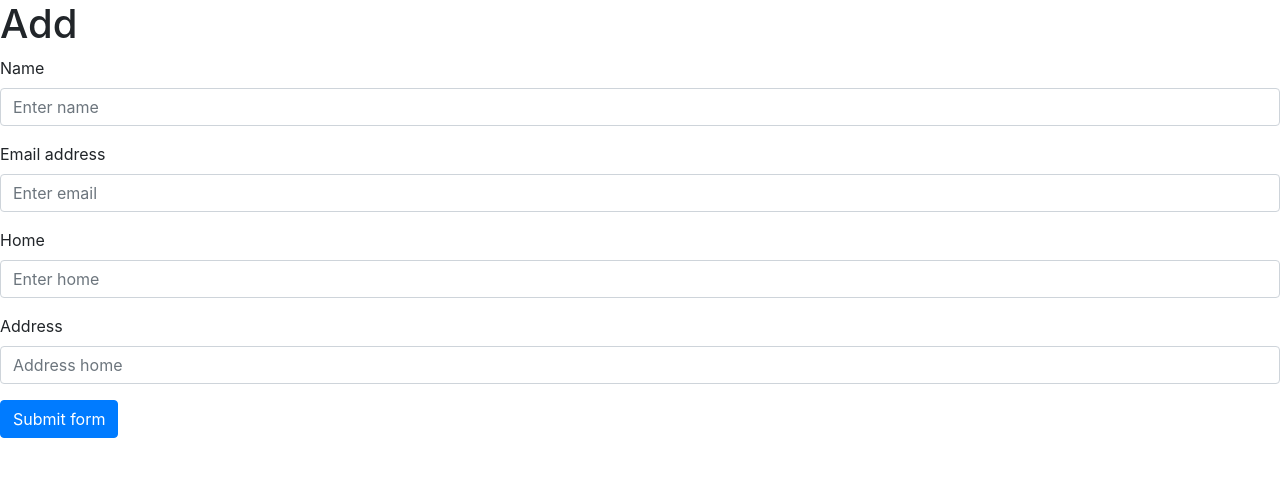
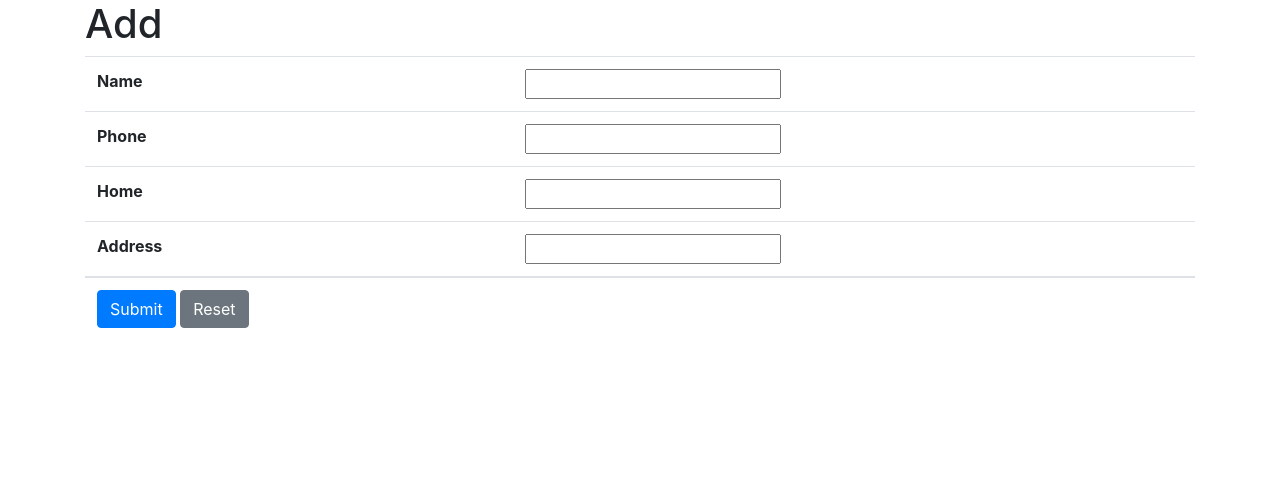
Before and after one commit to shoishizaki/employee_manage_web_app, a Django app: page /add/ in a window 1280 px wide. Shown: the part 56-533 px from the top of the page. Run offline with Django 3.2, Linux system fonts and the light colour scheme; some libraries are stand-ins or nearby versions.

Commit message:
Create add but can’t use

```diff
--- /dev/null
+++ b/employee_management/forms.py
@@ -0,0 +1,26 @@
+from django import forms
+
+
+class AddForm(forms.Form):
+    name = forms.CharField(
+        label='name',
+        max_length=200,
+        required=True,
+    )
+
+    phone = forms.IntegerField(
+        label='phone',
+        required=True,
+    )
+
+    home = forms.CharField(
+        label='home',
+        max_length=200,
+        required=True,
+    )
+
+    address = forms.CharField(
+        label='address',
+        max_length=200,
+        required=True,
+    )
--- a/employee_management/urls.py
+++ b/employee_management/urls.py
@@ -5,5 +5,5 @@ from . import views
 urlpatterns = [
     path('', views.first_page, name='first_page'),
     path('detail/', views.detail_page, name='detail_page'),
-    path('add/', views.add_function, name='add_function'),
+    path('add/', views.add_page, name='add_page'),
 ]
--- a/employee_management/views.py
+++ b/employee_management/views.py
@@ -1,6 +1,8 @@
 from django.shortcuts import render
+from django.shortcuts import redirect
 
 from employee_management.model.employee_model import Employee
+from .forms import AddForm
 # Create your views here.
 
 
@@ -15,5 +17,20 @@ def detail_page(request):
     return render(request, 'employee_management/detail_page.html', detail_page_dict)
 
 
-def add_function(request):
-    return render(request, 'employee_management/add_function.html')
+def add_page(request):
+    form = AddForm(request.POST or None)
+    if form.is_valid():
+        employee = Employee()
+        employee.name = form.cleaned_data['name']
+        employee.phone = form.cleaned_data['phone']
+        employee.home = form.cleaned_data['home']
+        employee.address = form.cleaned_data['address']
+
+        Employee.objects.create(
+            name=employee.name,
+            phone=employee.phone,
+            home=employee.home,
+            address=employee.address,
+        )
+        return redirect('employee_management/first_page.html')
+    return render(request, 'employee_management/add_function.html', {'form':form})
--- a/templates/employee_management/add_function.html
+++ b/templates/employee_management/add_function.html
@@ -1,26 +1,39 @@
 {% extends "base.html" %}
 {% block content %}
 
-  <h1>Add</h1>
-  <form>
-    <div class="form-group">
-      <label for="formGroupExampleInput">Name</label>
-      <input type="text" class="form-control" id="formGroupExampleInput" placeholder="Enter name">
-    </div>
-    <div class="form-group">
-      <label for="exampleInputEmail1">Email address</label>
-      <input type="email" class="form-control" id="exampleInputEmail1" aria-describedby="emailHelp" placeholder="Enter email">
-    </div>
-    <div class="form-group">
-      <label for="formGroupExampleInput2">Home</label>
-      <input type="text" class="form-control" id="formGroupExampleInput2" placeholder="Enter home">
-    </div>
-    <div class="form-group">
-      <label for="formGroupExampleInput2">Address</label>
-      <input type="text" class="form-control" id="formGroupExampleInput2" placeholder="Address home">
-    </div>
-    <button class="btn btn-primary" type="submit">Submit form</button>
-  </form>
+  <div class="container">
+    <h1>Add</h1>
+      <table class="table">
+        <form method="post" action="">
+        {% csrf_token %}
+          <tbody>
+            <tr>
+              <th>Name</th>
+              <td>{{ form.name }}</td>
+            </tr>
+            <tr>
+              <th>Phone</th>
+              <td>{{ form.phone }}</td>
+            </tr>
+            <tr>
+              <th>Home</th>
+              <td>{{ form.home }}</td>
+            </tr>
+            <tr>
+              <th>Address</th>
+              <td>{{ form.address }}</td>
+            </tr>
+          </tbody>
+            <tr>
+            <td><input class="btn btn-primary" type="submit" value="Submit">
+              <input class="btn btn-secondary" type="reset" value="Reset">
+            </td>
+            <td>
+            </td>
+            </tr>
+        </form>
+      </table>
+  </div>
 
 
 {% endblock %}
```
